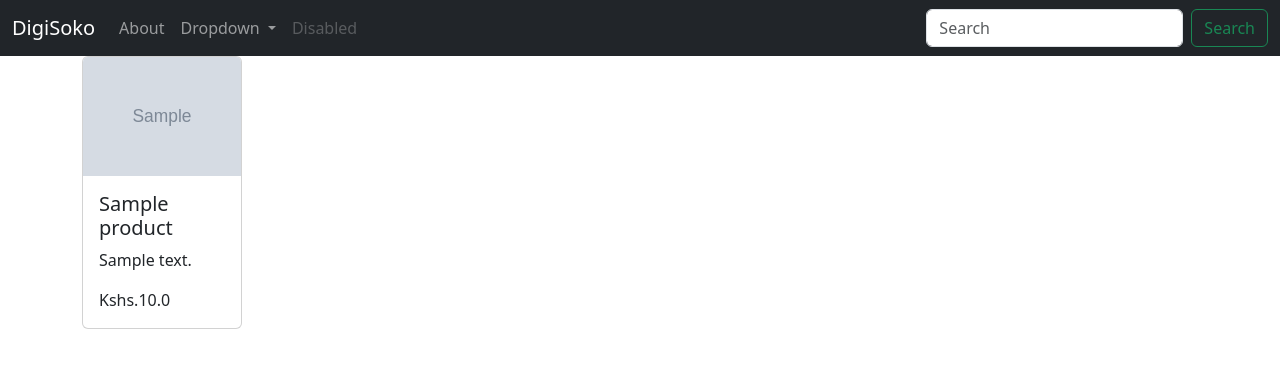
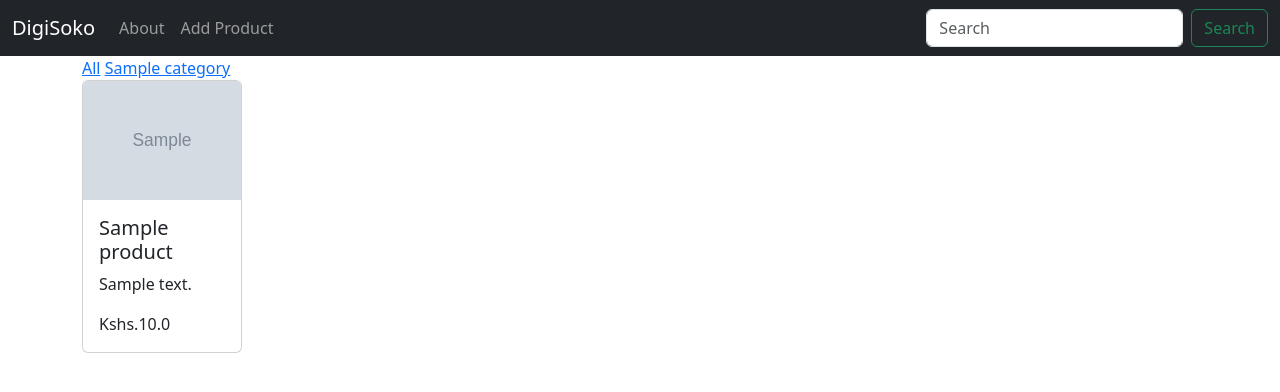
Before and after one commit to GEO-HACK/DigiSoko, a Django app: page / in a window 1280 px wide. Shown: the top 392 px of the page. Run offline with Django 5.2, Linux system fonts and the light colour scheme; tables that the repository leaves empty hold one stand-in row (values such as "Sample post"); grey boxes marked "Sample" are stand-in pictures.

Commit message:
second commit

```diff
--- a/DigiSoko/templates/DigiSoko/base.html
+++ b/DigiSoko/templates/DigiSoko/base.html
@@ -21,23 +21,12 @@
               <li class="nav-item">
                 <a class="nav-link" href="{% url 'about' %}">About</a>
               </li>
-              <li class="nav-item dropdown">
-                <a class="nav-link dropdown-toggle" href="#" role="button" data-bs-toggle="dropdown" aria-expanded="false">
-                  Dropdown
-                </a>
-                <ul class="dropdown-menu">
-                  <li><a class="dropdown-item" href="#">Action</a></li>
-                  <li><a class="dropdown-item" href="#">Another action</a></li>
-                  <li><hr class="dropdown-divider"></li>
-                  <li><a class="dropdown-item" href="#">Something else here</a></li>
-                </ul>
-              </li>
               <li class="nav-item">
-                <a class="nav-link disabled" aria-disabled="true">Disabled</a>
+                <a class="nav-link" href="{% url 'create_product' %}">Add Product</a>
               </li>
             </ul>
             <form class="d-flex" role="search">
-              <input class="form-control me-2" type="search" placeholder="Search" aria-label="Search">
+              <input class="form-control me-2" type="text" name="q" placeholder="Search" aria-label="Search">
               <button class="btn btn-outline-success" type="submit">Search</button>
             </form>
           </div>
--- a/DigiSoko/templates/DigiSoko/home.html
+++ b/DigiSoko/templates/DigiSoko/home.html
@@ -1,6 +1,14 @@
 {%  extends 'DigiSoko/base.html' %}
 
 {% block content %}
+<div class="category-view">
+
+  <a href="{% url 'home' %}">All</a>
+  {% for category in categorys %}
+  <a href="{% url 'home' %}?q={{category.name}}">{{category.name}}</a>
+  {% endfor %}
+</div>
+<div>
    {% for product in products %}
     <div class ="product-view">
     <div class="card" style="width: 10rem;">
@@ -14,4 +22,5 @@
         </div>
     </div>
     {% endfor %}
+</div>
 {% endblock %}
--- a/DigiSoko/urls.py
+++ b/DigiSoko/urls.py
@@ -5,5 +5,7 @@ from . import views
 urlpatterns = [
 
     path('',views.home,name='home' ),
-    path('about/',views.about ,name='about')
+    path('about/',views.about ,name='about'),
+
+    path('create_product/',views.create_product,name='create_product'),
 ]
--- a/DigiSoko/views.py
+++ b/DigiSoko/views.py
@@ -1,11 +1,32 @@
 from django.shortcuts import render
 from django.http import HttpResponse
 from .models import *
+from django.db.models import Q
+from .forms import *
 
 def home(request):
-    products=Products.objects.all()
-    context={'products':products}
-    return HttpResponse(render(request,'DigiSoko/home.html',context))
+    q = request.GET.get('q') if request.GET.get('q') != None else ''
+    products=Products.objects.filter(Q(Type__name__icontains=q)|
+                                     Q(name__icontains=q)|
+                                     Q(description__icontains=q)
+                                     )
+    categorys=Category.objects.all()
+    context={'products':products,
+             'categorys':categorys,
+             }
+    return render(request,'DigiSoko/home.html',context)
 
 def about(request):
     return HttpResponse(render(request,'DigiSoko/about.html'))
+
+def create_product(request):
+    form=ProductForm()
+    if request.method=='POST':
+        form=ProductForm(request.POST,request.FILES)
+        if form.is_valid():
+            form.save()
+            return HttpResponse("{% url 'home' %}")
+    context={'form':form}
+
+
+    return render(request,'DigiSoko/product_form.html',context)
```
Also changed, not shown: DigiSoko/forms.py (added, +7 -0 lines), DigiSoko/templates/DigiSoko/product_form.html (added, +13 -0 lines), media/Carrot-Purple-Dragon.jpg (added), media/avocado-green-27157702.webp (added), media/watermelon.png (added), media/watermelon_TXrWaVe.png (added).
